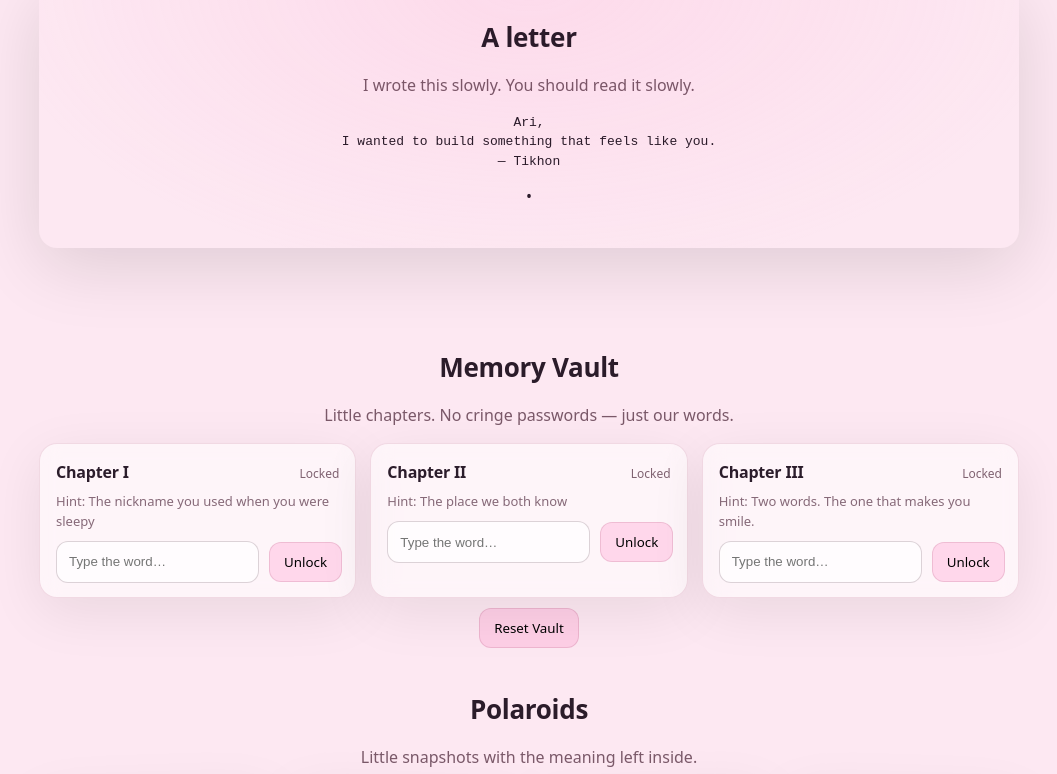
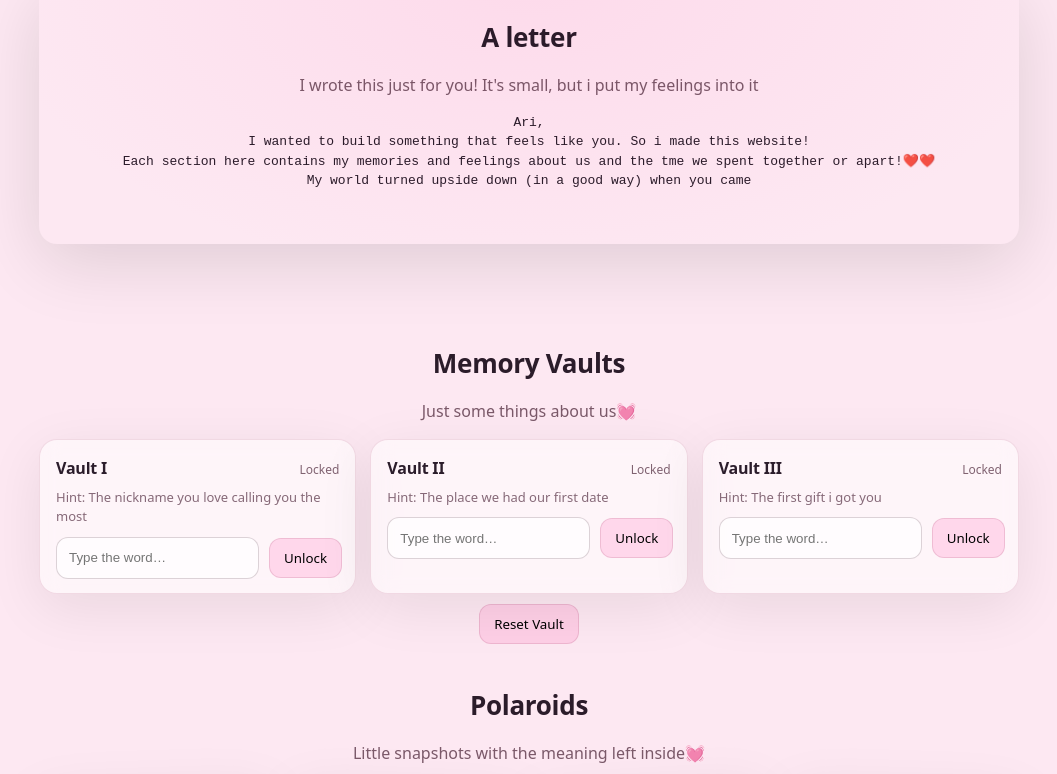
Before and after one commit to KitsuneGhost/Valentines_Gift, a React (Vite) app: page / in a window 1280 px wide. Shown: the part 1220-1994 px from the top of the page, without its empty margins (111-1168 px from the left). Built offline with nearby package versions, Linux system fonts and the light colour scheme.

Commit message:
first 3 sections personalized

```diff
--- a/src/App.jsx
+++ b/src/App.jsx
@@ -100,8 +100,8 @@ export default function App() {
         <div className="page">
             <section ref={cosmicRef} className="cosmicSection">
                 <header className="hero">
-                    <h1>Happy Valentine's Day, mi Amor! ✨</h1>
-                    <h2>Your Constellation!</h2>
+                    <h1>Happy Valentine's Day, mi Amor! ✨❤️</h1>
+                    <h2>This is your Constellation! Inside each star is one memory I have about you from this year❤️</h2>
                     <p className="muted">Click a star. Each one is something I’ll never forget.</p>
                 </header>
 
@@ -181,13 +181,13 @@ export default function App() {
 
             <section className="letterSection">
                 <h2 className="h2">A letter</h2>
-                <p className="muted">I wrote this slowly. You should read it slowly.</p>
+                <p className="muted">I wrote this just for you! It's small, but i put my feelings into it</p>
 
                 <TypedLetter
                     speed={14}
                     linePause={420}
                     startDelay={450}
-                    text={`Ari,\n\nI wanted to build something that feels like you.\n\n— Tikhon`}
+                    text={`Ari,\n\nI wanted to build something that feels like you. So i made this website!\n\nEach section here contains my memories and feelings about us and the tme we spent together or apart!❤️❤️\n\n My world turned upside down (in a good way) when you came into my life and it can never go back!\n\n This is how much you mean to me and I will use this website\n\nto tell you how much I love you because words are not enough anymore❤️\n\nI hope you remember this Valentine's Day as one the best days you had❤️\n\n I love you a lot\n\n-Tikhon\n\n❤️`}
                 />
             </section>
 
--- a/src/components/HeartbeatUnlock.jsx
+++ b/src/components/HeartbeatUnlock.jsx
@@ -127,9 +127,9 @@ export default function HeartbeatUnlock() {
                 <div className="heartMessage">
                     {unlocked ? (
                         <div className="heartCard">
-                            <div className="heartTitle">In sync.</div>
+                            <div className="heartTitle">My heart says...</div>
                             <div className="heartText">
-                                Even when everything is loud, you’re the rhythm I come back to.
+                                When everything is dark, you’re the sun that lights up the darkness❤️☀️.
                             </div>
                         </div>
                     ) : (
--- a/src/components/MemoryVault.jsx
+++ b/src/components/MemoryVault.jsx
@@ -50,8 +50,8 @@ export default function MemoryVault({ chapters = [] }) {
 
     return (
         <section className="vaultSection">
-            <h2 className="h2">Memory Vault</h2>
-            <p className="muted">Little chapters. No cringe passwords — just our words.</p>
+            <h2 className="h2">Memory Vaults</h2>
+            <p className="muted">Just some things about us💓</p>
 
             <div className="vaultGrid">
                 {chapters.map((c) => {
@@ -104,7 +104,7 @@ export default function MemoryVault({ chapters = [] }) {
             {allUnlocked && (
                 <div className="vaultFinal">
                     <div className="vaultFinalTitle">You found them all.</div>
-                    <div className="vaultFinalText">Okay. One more thing is hidden in the next section.</div>
+                    <div className="vaultFinalText">I LOVE YOU!!</div>
                 </div>
             )}
         </section>
--- a/src/components/PolaroidGallery.jsx
+++ b/src/components/PolaroidGallery.jsx
@@ -36,7 +36,7 @@ export default function PolaroidGallery({ items = [] }) {
     return (
         <section className="polaroidSection">
             <h2 className="h2">Polaroids</h2>
-            <p className="muted">Little snapshots with the meaning left inside.</p>
+            <p className="muted">Little snapshots with the meaning left inside💓</p>
 
             <div className="polaroidGrid">
                 {items.map((it, idx) => (
--- a/src/data/memories.js
+++ b/src/data/memories.js
@@ -1,38 +1,38 @@
 export const virgoStars = [
     // LEFT ARM (long, slightly angled)
-    { id: 1, title: "Left tip", date: "—", note: "Memory", x: 25, y: 47 },
-    { id: 2, title: "Left mid", date: "—", note: "Memory", x: 36, y: 46.5 },
+    { id: 1, title: "Girlfriend day", date: "2 of August 2025", note: "Do you remember the post i made for you on girlfriend'd day? I never do these things, but doing them for you feels natural❤️❤️❤️", x: 25, y: 47 },
+    { id: 2, title: "Halloween!", date: "30 of October 2025", note: "It was my first Halloween ever! Thank you soooo muuch for spending it with me! ☺️❤️", x: 36, y: 46.5 },
 
     // TOP SIDE OF RECTANGLE
-    { id: 3, title: "Center", date: "—", note: "Memory", x: 43, y: 50 },
-    { id: 4, title: "Top", date: "—", note: "Memory", x: 55, y: 43 },
+    { id: 3, title: "My birthday", date: "1 of October 2025", note: "Thank you such an amazing day!❤️ My birthdays are guaranteed to be good when you are there!❤️ P.S: The cake was amazing!!!", x: 43, y: 50 },
+    { id: 4, title: "Your summer trip", date: "16 of July - 9 of September 20205", note: "The photos you sent me were AMAZING! I missed you sooo much that summer ❤️🥹", x: 55, y: 43 },
 
     // RIGHT ARM (longer + more horizontal)
-    { id: 5, title: "Right mid", date: "—", note: "Memory", x: 53, y: 30.5 },
-    { id: 6, title: "Right tip", date: "—", note: "Memory", x: 61, y: 48 },
+    { id: 5, title: "Rose photoshoot", date: "12 of May 2025", note: "Do you remember when i got you red roses? You liked them so much you did an entire photoshoot with one of them ❤️ You looked so pretty holding one in your hands...", x: 53, y: 30.5 },
+    { id: 6, title: "The galla", date: "Couldn't recover the date :(", note: "'You look ... GORGEOUS?!' Seriously, you looked amazing!❤️ This memory still captivates me until today!🥴", x: 61, y: 48 },
 
-    // LOWER LINE OF RECTANGLE
-    { id: 7, title: "Lower mid", date: "—", note: "Memory", x: 51, y: 57.5 },
+    // LOWER LINE OF RECTANGLE❤
+    { id: 7, title: "Disney desserts", date: "12 of July 2025", note: "Do you remember when they opened a Disney caffe with cupcakes? They were delicious! I liked eating one with you ❤️❤️", x: 51, y: 57.5 },
 
     // SPICA (anchor, clearly separated)
     {
         id: 8,
-        title: "Spica",
-        date: "—",
-        note: "Your anchor memory",
+        title: "Trip to Georgia!",
+        date: "14 - 21 of November 2025",
+        note: "Your first trip with my family! They love SOOO MUCH (Maybe even more than they love me)!❤️ We had an amazing time together and will forever remember that trip with as one of the greatest trips i've ever had. And the reason it ws so great was YOU!❤️❤️❤️ (and my family)",
         x: 47,
         y: 62.5,
         type: "anchor",
     },
 
     // RIGHT ARM
-    { id: 9, title: "Tail 1", date: "—", note: "Memory", x: 70, y: 46.5 },
-    { id: 10, title: "Tail 2", date: "—", note: "Memory", x: 78, y: 40 },
+    { id: 9, title: "Our anniversary!", date: "26 of April 2025", note: "We had our FIRST ANNIVERSARY this year!❤️🥳 I hope to witness at least 100+ more ;) P.S. Pikachu was an  amazing gift! I LOVE that guy!❤️❤️", x: 70, y: 46.5 },
+    { id: 10, title: "Violent frog epidemy", date: "12 of April 2025", note: "Do you remember when we made ChatGPT generate a bunch of evil frogs using your meme picture? That was sooo fun!❤️ ;)", x: 78, y: 40 },
 
     // LEFT ZIGZAG ARM
-    { id: 11, title: "Tail 2", date: "—", note: "Memory", x: 31.5, y: 61.7 },
-    { id: 12, title: "Tail 2", date: "—", note: "Memory", x: 30, y: 57 },
-    { id: 13, title: "Tail 2", date: "—", note: "Memory", x: 23, y: 57 },
+    { id: 11, title: "Umbreon FunkoPop", date: "26 of February 2025", note: "That was such a great Valentine's gift! I love my Umbreon and I'm so happy that we found his lover Espeon ❤️", x: 31.5, y: 61.7 },
+    { id: 12, title: "Christmas World!", date: "December 2025", note: "Our second Christmas World!! I loved it soo much even though they made it for children this year!❤️ Ice Skating with you will forever remain one of my most favourite activities!❤️", x: 30, y: 57 },
+    { id: 13, title: "Last trip to Milan & Turin", date: "23-29 of January 2026", note: "Our first trip of this year! It was fun studying with you and Gagik! You supported me so much that time! THANK YOU!❤️❤️❤️", x: 23, y: 57 },
 ];
 
 export const virgoLinks = [
--- a/src/data/vault.js
+++ b/src/data/vault.js
@@ -1,23 +1,23 @@
 export const vaultChapters = [
     {
         id: "chapter-1",
-        title: "Chapter I",
-        hint: "The nickname you used when you were sleepy",
-        code: "bunny",
-        content: `You don’t even know how often I replay that moment.`,
+        title: "Vault I",
+        hint: "The nickname you love calling you the most",
+        code: "mi_sol",
+        content: `I call you like that because you are like a sunshine to me. Beaming with joy and warmth and giving me hope`,
     },
     {
         id: "chapter-2",
-        title: "Chapter II",
-        hint: "The place we both know",
-        code: "ventu",
-        content: `Some places just become ours. Even if nobody notices.`,
+        title: "Vault II",
+        hint: "The place we had our first date",
+        code: "Christmas_World",
+        content: `Some places just become ours. Even if nobody else notices. Even if they exist only for 2 weeks each year`,
     },
     {
         id: "chapter-3",
-        title: "Chapter III",
-        hint: "Two words. The one that makes you smile.",
-        code: "mi buen amor",
-        content: `If you know, you know.`,
+        title: "Vault III",
+        hint: "The first gift i got you",
+        code: "Julius",
+        content: `When I bought him for you i vowed to take care of you forever`,
     },
 ];
```
